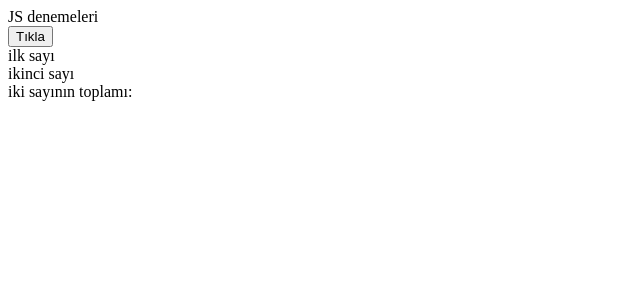
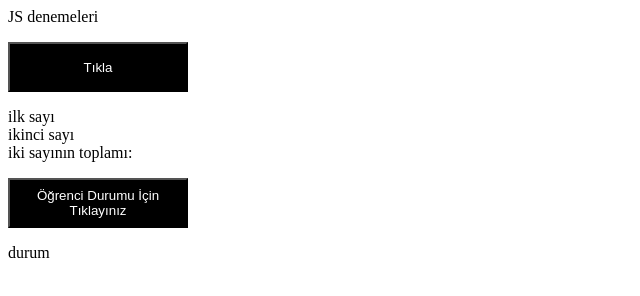
Before and after one commit to Ayke-34/javascript-alistirmalarim, a plain HTML site: page index.html in a window 1280 px wide. Shown: the whole page, without its empty margins (0-640 px from the left). Drawn offline with Linux system fonts and the light colour scheme.

Commit message:
js örnekleri yapıldı

```diff
--- a/index.html
+++ b/index.html
@@ -13,5 +13,7 @@
     <div id="sayi1">ilk sayı</div>
     <div id="sayi2">ikinci sayı </div>
     <div id="toplam">iki sayının toplamı:</div>
+    <button class="btn"onclick="gectiKaldi()">Öğrenci Durumu İçin Tıklayınız</button>
+    <div id="durum">durum</div>
 </body>
 </html>
--- a/onclick.js
+++ b/onclick.js
@@ -9,4 +9,21 @@ function bTnTikla(){
      document.getElementById('sayi1').innerHTML =ilksayi+ sayi1;
      var ikincisayi= document.getElementById('sayi2').innerHTML
      document.getElementById('sayi2').innerHTML= ikincisayi + sayi2
+
 }
+function gectiKaldi(){
+    var vize = 50;
+    var final = 10;
+    var toplam = vize + final ;
+    var ortalama = toplam / 2;
+    if (ortalama>50) {
+        alert('gecti');
+        document.getElementById('durum').innerHTML='gecti';
+    }
+    else {
+        alert('kaldi');
+        document.getElementById('durum').innerHTML='kaldi';
+    }
+
+
+  }
--- a/style.css
+++ b/style.css
@@ -0,0 +1,8 @@
+.btn{
+    color: white;
+    background-color: black;
+    width: 180px;
+    height: 50px;
+    margin-top: 16px;
+    margin-bottom: 16px;
+}
```
